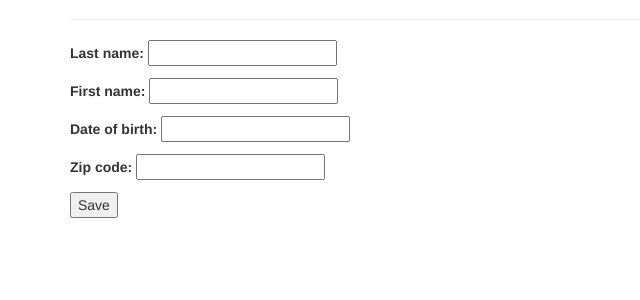
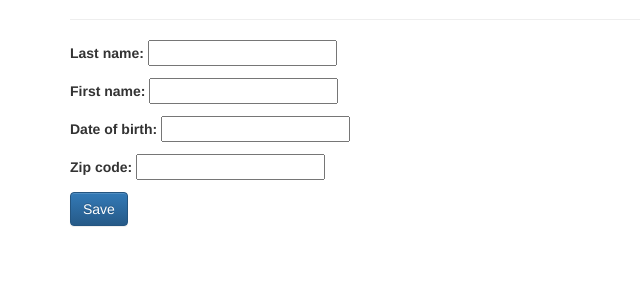
Before and after one commit to harterc3/person-list-app, a Django app: page /person_list/create/ in a window 1280 px wide. Shown: the part 166-466 px from the top of the page, without its empty margins (0-640 px from the left). Run offline with Django 3.2, Linux system fonts and the light colour scheme; some libraries are stand-ins or nearby versions.

Commit message:
style submit buttons

```diff
--- a/person_list/templates/person_list/create.html
+++ b/person_list/templates/person_list/create.html
@@ -17,7 +17,7 @@
 	<form action="{% url 'person_list:create' %}" method="post">
 		{% csrf_token %}
 		{{ person_form.as_p }}
-		<input type="submit" value="Save" />
+		<button class="btn btn-primary" type="submit">Save</button>
 	</form>
 {% endif %}
 
--- a/person_list/templates/person_list/delete.html
+++ b/person_list/templates/person_list/delete.html
@@ -9,7 +9,7 @@
 <p>Are you sure you want to delete <strong>{{ person.last_name }}, {{ person.first_name}}</strong> from our records?</p>
 <form action="{% url 'person_list:delete' person.id %}" method="post">
 	{% csrf_token %}
-	<input type="submit" value="DELETE" />
+	<button class="btn btn-danger" type="submit">DELETE</button>
 </form>
 
 {% endblock body %}
--- a/person_list/templates/person_list/edit.html
+++ b/person_list/templates/person_list/edit.html
@@ -3,7 +3,6 @@
 {% block head_scripts %}
 	<link rel="stylesheet" href="https://eternicode.github.io/bootstrap-datepicker/bootstrap-datepicker/css/datepicker3.css"></link>
 	<script src="https://eternicode.github.io/bootstrap-datepicker/bootstrap-datepicker/js/bootstrap-datepicker.js"></script>
-
 {% endblock %}
 
 {% block body %}
@@ -18,7 +17,7 @@
 	<form action="{% url 'person_list:edit' person.id %}" method="post">
 		{% csrf_token %}
 		{{ person_form.as_p }}
-		<input type="submit" value="Save" />
+		<button class="btn btn-primary" type="submit">Save</button>
 	</form>
 {% endif %}
 
```
Also changed, not shown: db.sqlite3.
